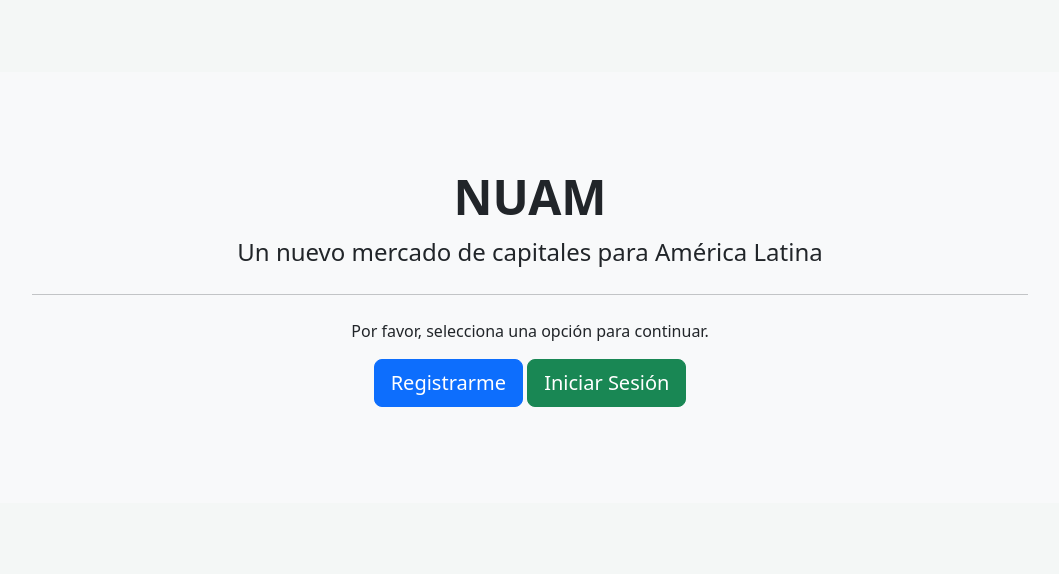
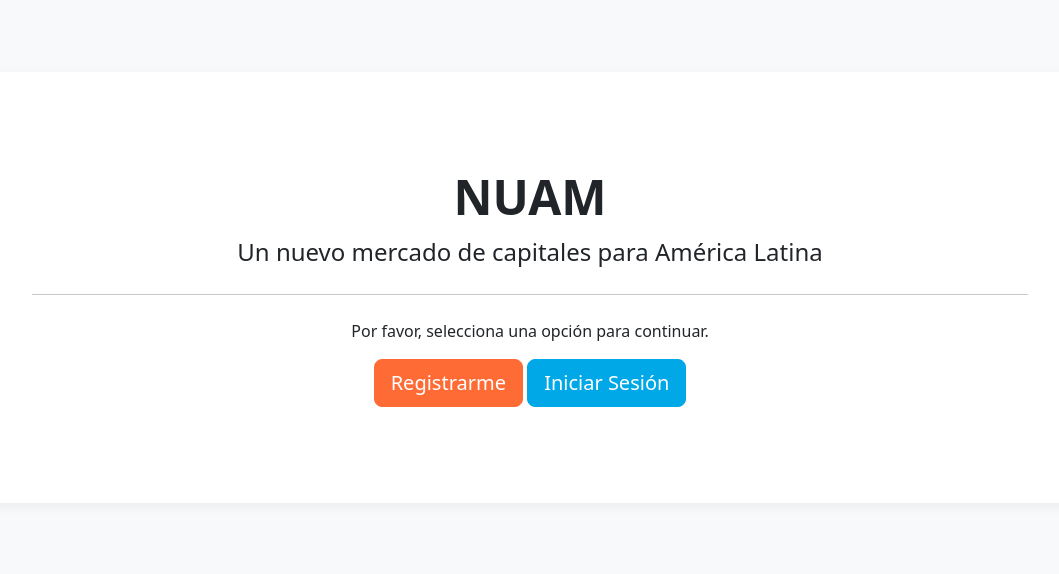
Before and after one commit to AxelDuranRoblero/SoftwareApp-v2, a Django app: page / in a window 1280 px wide. Shown: the top 574 px of the page, without its empty margins (110-1169 px from the left). Run offline with Django 5.2, Linux system fonts and the light colour scheme.

Commit message:
Conectando CSS y HTML para todas las páginas

```diff
--- a/ItemApp/templates/antepagina.html
+++ b/ItemApp/templates/antepagina.html
@@ -1,9 +1,14 @@
 {% extends 'base.html' %}
 {% load static %}
+
 {% block title %}Bienvenido a NUAM{% endblock %}
 
+{% block styles %}
+  <link rel="stylesheet" href="{% static 'css/antepagina.css' %}">
+{% endblock %}
+
 {% block content %}
-<div class="p-5 mb-4 bg-light rounded-3 text-center">
+<div class="p-5 mb-4 text-center jumbotron-personalizado">
     <div class="container-fluid py-5">
       <h1 class="display-5 fw-bold">NUAM</h1>
       <p class="fs-4">Un nuevo mercado de capitales para América Latina</p>
@@ -15,7 +20,6 @@
       <a class="btn btn-primary btn-lg" href="{% url 'registro' %}" role="button">
         Registrarme
       </a>
-
       <a class="btn btn-success btn-lg" href="{% url 'login' %}" role="button">
         Iniciar Sesión
       </a>
--- a/ItemApp/templates/base.html
+++ b/ItemApp/templates/base.html
@@ -11,7 +11,8 @@
         integrity="sha384-QWTKZyjpPEjISv5WaRU9OFeRpok6YctnYmDr5pNlyT2bRjXh0JMhjY6hW+ALEwIH"
         crossorigin="anonymous">
 
-  <link rel="stylesheet" href="{% static 'css/custom.css' %}">
+  {% block styles %}
+  {% endblock %}
 
 </head>
 <body>
--- /dev/null
+++ b/static/css/antepagina.css
@@ -0,0 +1,26 @@
+/* Estilos para la portada (antepagina.html)
+*/
+
+body {
+    background-color: #f8f9fa; /* Fondo gris claro */
+}
+
+/* Estilo para el cuadro grande de "NUAM"
+*/
+.jumbotron-personalizado {
+    background-color: #ffffff; /* Fondo blanco */
+    border-radius: 15px;
+    box-shadow: 0 4px 12px rgba(0, 0, 0, 0.05);
+}
+
+/* Opcional: Estilo para los botones
+  (Bootstrap ya los colorea, pero aquí puedes personalizarlos)
+*/
+.btn-primary {
+    background-color: #FF6B35; /* Naranja */
+    border-color: #FF6B35;
+}
+.btn-success {
+    background-color: #00a8e8; /* Azul */
+    border-color: #00a8e8;
+}
--- a/static/css/custom.css
+++ /dev/null
@@ -1,25 +0,0 @@
-
-body {
-
-    background-color: #f4f7f6;
-}
-
-
-*/
-.jumbotron-personalizado {
-    background-color: #ffffff;
-    border-radius: 15px;
-    box-shadow: 0 4px 12px rgba(0, 0, 0, 0.05);
-}
-
-
-*/
-.btn-primary {
-    background-color: #FF6B35;
-    border-color: #FF6B35;
-}
-
-.btn-primary:hover {
-    background-color: #FF4444;
-    border-color: #FF4444;
-}
```
Also changed, not shown: ItemApp/templates/inicio.html (+7 -2 lines), ItemApp/templates/login_tradicional.html (+6 -1 lines), static/css/inicio.css (added, +18 -0 lines), static/css/login_tradicional.css (added, +17 -0 lines).
